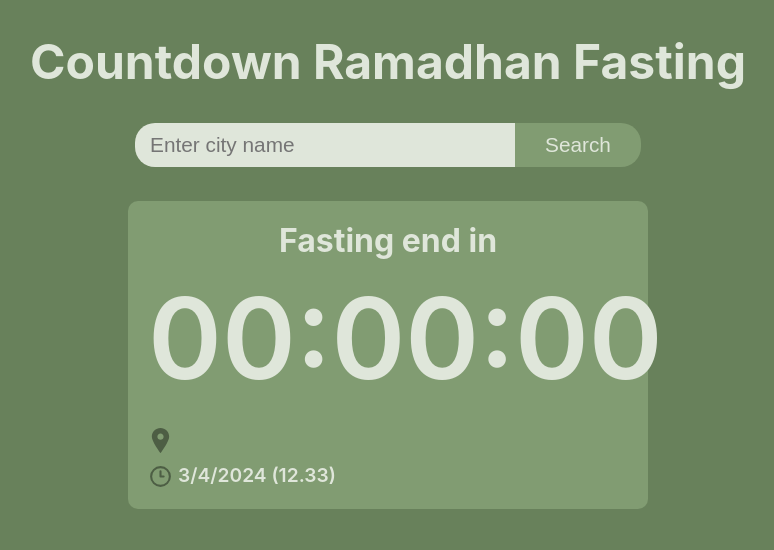
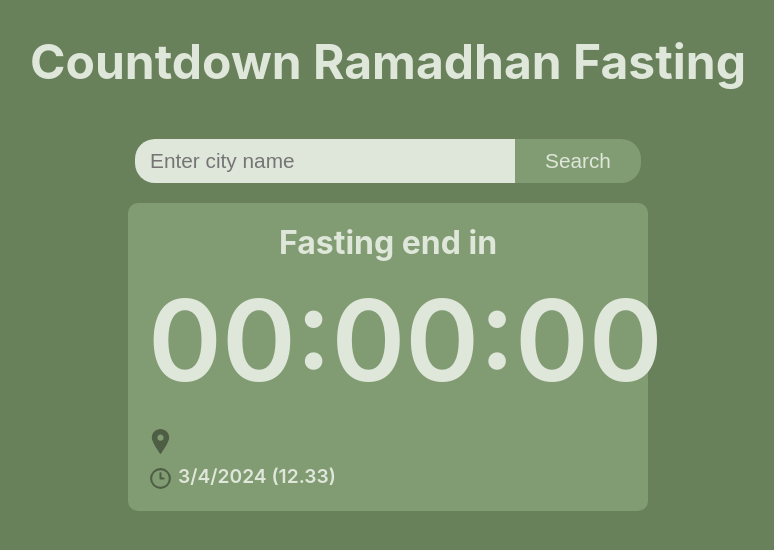
Before and after one commit to alfiannajih/countdown-fasting, a React (Create React App) app: page / in a window 1280 px wide. Shown: the top 550 px of the page, without its empty margins (252-1026 px from the left). Built offline with nearby package versions, Linux system fonts and the light colour scheme; no server answers.

Commit message:
adjust margin

```diff
--- a/src/App.css
+++ b/src/App.css
@@ -5,7 +5,7 @@
 }
 
 .Countdown-wraper {
-    margin-top: 24px;
+    margin-top: 15px;
     width: 30em;
     margin-inline: auto;
     background-color: #819c72;
@@ -31,7 +31,7 @@
 
 .Countdown-search-wrapper input {
     font-size: 1.3em;
-    margin-bottom: 10px;
+    margin-bottom: 5px;
     border: none;
     padding-block: 10px;
 }
@@ -60,6 +60,7 @@
 h1 {
     font-size: 3em;
     font-weight: bold;
+    margin-bottom: 1em;
 }
 
 svg {
```
